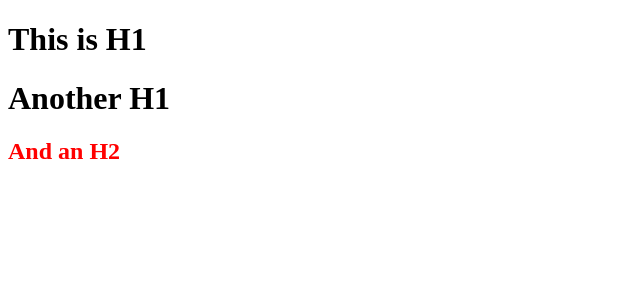
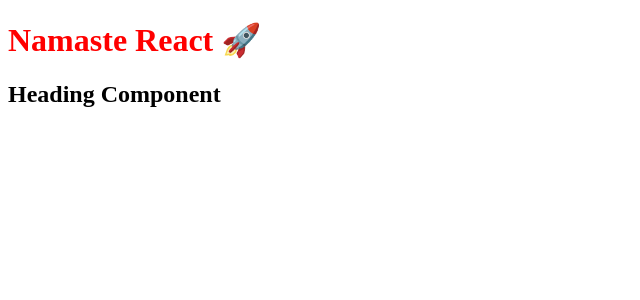
Before and after one commit to dilbagh/namaste-react, a React (Vite) app: page / in a window 1280 px wide. Shown: the top 300 px of the page, without its empty margins (0-640 px from the left). Built offline with nearby package versions, Linux system fonts and the light colour scheme.

Commit message:
Episode-03

```diff
--- a/App.js
+++ b/App.js
@@ -1,16 +1,17 @@
 import React from "react";
 import ReactDOM from "react-dom/client";
 
-const parent = React.createElement('div', { id: 'parent' }, [
-    React.createElement('div', { id: 'child1' },
-        React.createElement('h1', {}, "This is H1")),
-    React.createElement('div', { id: 'child2' }, [
-        React.createElement('h1', {}, "Another H1"),
-        React.createElement('h2', { className: 'bleed' }, 'And an H2')
-    ])
-]);
+const Title = () => {
+  return <h1 className="bleed">Namaste React 🚀</h1>;
+};
 
-console.log(parent);
+const HeadingComponent = () => (
+  <div>
+    <Title />
+    <h2>Heading Component</h2>
+  </div>
+);
 
-const root = ReactDOM.createRoot(document.getElementById('root'));
-root.render(parent);
+const root = ReactDOM.createRoot(document.getElementById("root"));
+
+root.render(<HeadingComponent />);
--- a/index.html
+++ b/index.html
@@ -10,7 +10,7 @@
 </head>
 
 <body>
-    <div id="root"></div>
+    <div id="root">Not Rendered</div>
     <script type="module" src="./App.js"></script>
 </body>
 </html>
--- a/package.json
+++ b/package.json
@@ -3,6 +3,8 @@
   "version": "1.0.0",
   "description": "Practice Project for Namaste React course",
   "scripts": {
+    "start": "parcel index.html",
+    "build": "parcel build index.html",
     "test": "jest"
   },
   "repository": {
```
